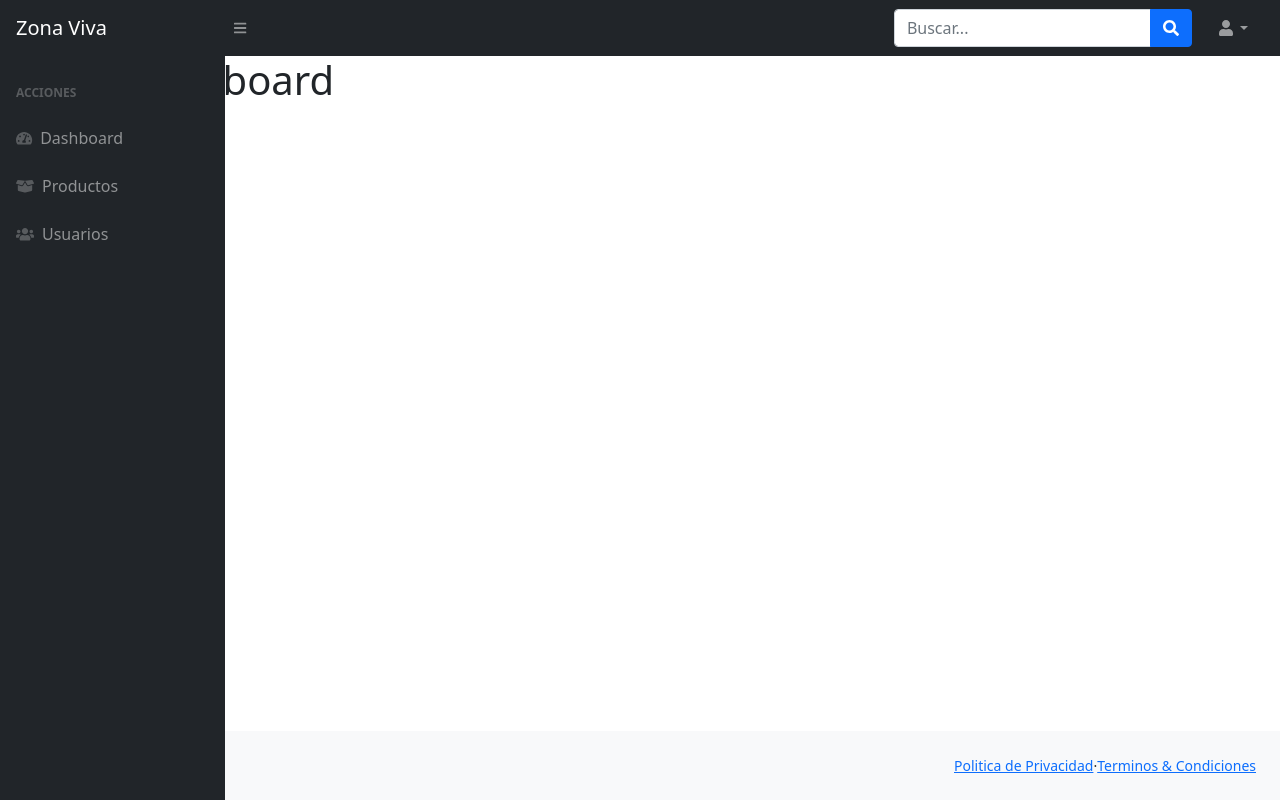
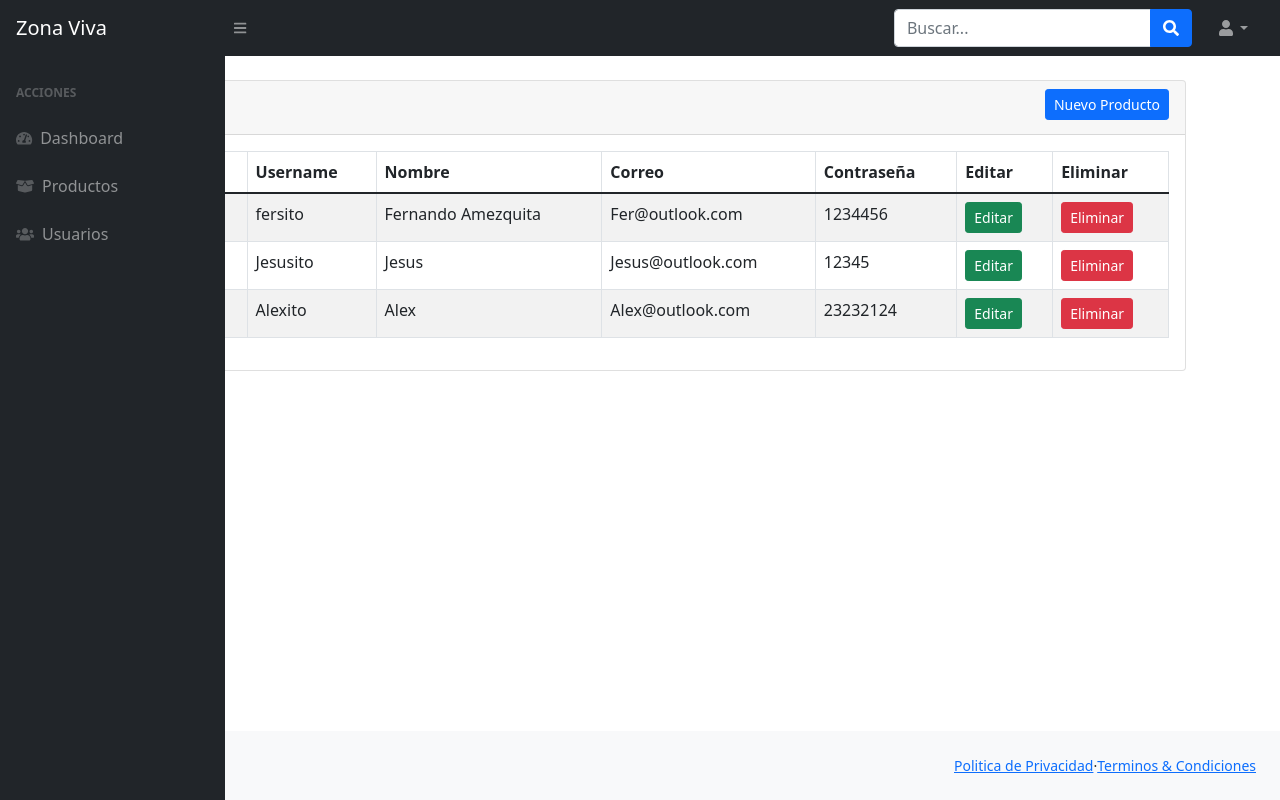
Before and after one commit to Feeramezquita/ZonaViva, a React (Create React App) app in the folder frontend/: page /admin/Usuarios in a window 1280 px wide. Before the commit this address led to /admin/dashboard. Built offline with nearby package versions, Linux system fonts and the light colour scheme.

Commit message:
Vista usuarios creada

```diff
--- /dev/null
+++ b/frontend/src/components/admin/Usuarios.js
@@ -0,0 +1,80 @@
+import React from 'react'
+import { Link } from 'react-router-dom';
+
+function Usuarios() {
+    return (
+        < div className="container px-4" >
+            <div className="card mt-4">
+                <div className="card-header">
+                    <h4>Usuarios
+                        <Link to="/admin/AddProduct" className="btn btn-primary btn-sm float-end"> Nuevo Producto</Link>
+                    </h4>
+                </div>
+                <div className="card-body">
+                    <table className="table table-bordered table-striped">
+                        <thead>
+                            <tr>
+                                <th>ID</th>
+                                <th>Rol</th>
+                                <th>Username</th>
+                                <th>Nombre</th>
+                                <th>Correo</th>
+                                <th>Contraseña</th>
+                                <th>Editar</th>
+                                <th>Eliminar</th>
+                            </tr>
+                        </thead>
+                        <tbody>
+                            <tr>
+                                <th>1</th>
+                                <td>Admin</td>
+                                <td>fersito</td>
+                                <td>Fernando Amezquita</td>
+                                <td>Fer@outlook.com</td>
+                                <td>1234456</td>
+                                <td>
+                                    <Link to="/admin/EditUsuario" className="btn btn-success btn-sm">Editar</Link>
+                                </td>
+                                <td>
+                                    <Link to="#" className="btn btn-danger btn-sm">Eliminar</Link>
+                                </td>
+                            </tr>
+                            <tr>
+                                <th>2</th>
+                                <td>Cliente</td>
+                                <td>Jesusito</td>
+                                <td>Jesus </td>
+                                <td>Jesus@outlook.com</td>
+                                <td>12345</td>
+                                <td>
+
+                                    <Link to="#" className="btn btn-success btn-sm">Editar</Link>
+                                </td>
+                                <td>
+                                    <Link to="#" className="btn btn-danger btn-sm">Eliminar</Link>
+                                </td>
+                            </tr>
+                            <tr>
+                                <th>3</th>
+                                <td>Cliente</td>
+                                <td>Alexito</td>
+                                <td>Alex</td>
+                                <td>Alex@outlook.com</td>
+                                <td>23232124</td>
+                                <td>
+                                    <Link to="#" className="btn btn-success btn-sm">Editar</Link>
+                                </td>
+                                <td>
+                                    <Link to="#" className="btn btn-danger btn-sm">Eliminar</Link>
+                                </td>
+                            </tr>
+                        </tbody>
+                    </table>
+                </div>
+            </div>
+        </div>
+
+    )
+}
+
+export default Usuarios
--- a/frontend/src/layouts/admin/Sidebar.js
+++ b/frontend/src/layouts/admin/Sidebar.js
@@ -16,7 +16,7 @@ const Sidebar = () => {
                         <div className="sb-nav-link-icon"><i className="fas fa-box-open"></i></div>
                         Productos
                     </Link>
-                    <Link className="nav-link" to="#">
+                    <Link className="nav-link" to="/admin/usuarios">
                         <div className="sb-nav-link-icon"><i className="fas fa-users"></i></div>
                         Usuarios
                     </Link>
--- a/frontend/src/routes/routes.js
+++ b/frontend/src/routes/routes.js
@@ -2,6 +2,7 @@ import Dashboard  from '../components/admin/Dashboard';
 import Productos from '../components/admin/Productos';
 import AddProduct from '../components/admin/AddProduct';
 import EditProduct from '../components/admin/EditProduct';
+import Usuarios from '../components/admin/Usuarios';;
 
 
 const routes = [
@@ -9,7 +10,9 @@ const routes = [
     { path: '/admin/dashboard', exact:true, name: 'Dashboard', component: Dashboard },
     { path: '/admin/productos', exact:true, name: 'Profile', component: Productos },
     { path: '/admin/AddProduct', exact:true, name: 'Dashboard', component: AddProduct },
-    { path: '/admin/EditProduct', exact:true, name: 'Dashboard', component: EditProduct }
+    { path: '/admin/EditProduct', exact:true, name: 'Dashboard', component: EditProduct },
+    { path: '/admin/Usuarios', exact:true, name: 'Dashboard', component: Usuarios }
+
 
 
 ];
```
